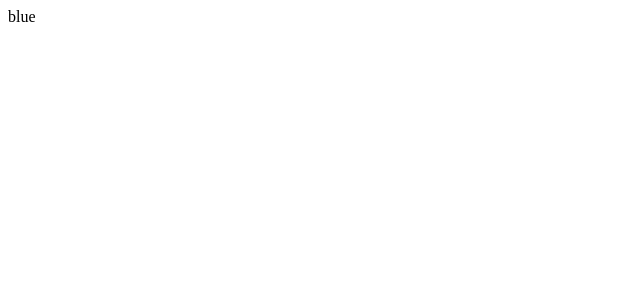
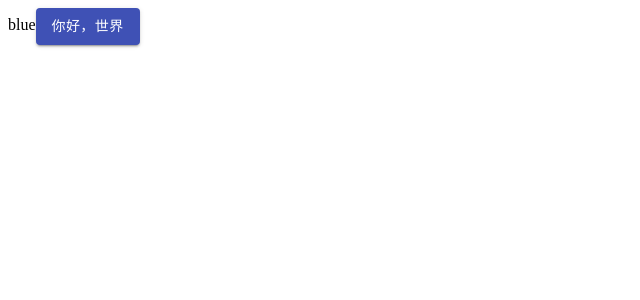
Before and after one commit to LittleTheFu/joke_ts, a React app: page / in a window 1280 px wide. Shown: the top 300 px of the page, without its empty margins (0-640 px from the left). Built offline with nearby package versions, Linux system fonts and the light colour scheme.

Commit message:
introduce material-ui

```diff
--- a/package.json
+++ b/package.json
@@ -17,6 +17,7 @@
   "author": "",
   "license": "ISC",
   "dependencies": {
+    "@material-ui/core": "^4.8.3",
     "@types/react": "^16.9.17",
     "@types/react-dom": "^16.9.4",
     "react": "^16.12.0",
--- a/src/app.tsx
+++ b/src/app.tsx
@@ -1,5 +1,14 @@
 import * as React from 'react';
 import * as ReactDOM from 'react-dom';
+import Button from '@material-ui/core/Button';
 
 const color = 'blue';
-ReactDOM.render(<div>{color}</div>, document.getElementById('root'));
+ReactDOM.render(
+    <div>
+        {color}
+        <Button variant="contained" color="primary">
+            你好，世界
+        </Button>
+    </div>,
+    document.getElementById('root'),
+);
```
Also changed, not shown: 1 other file (tests, documents, lock files or other folders).
